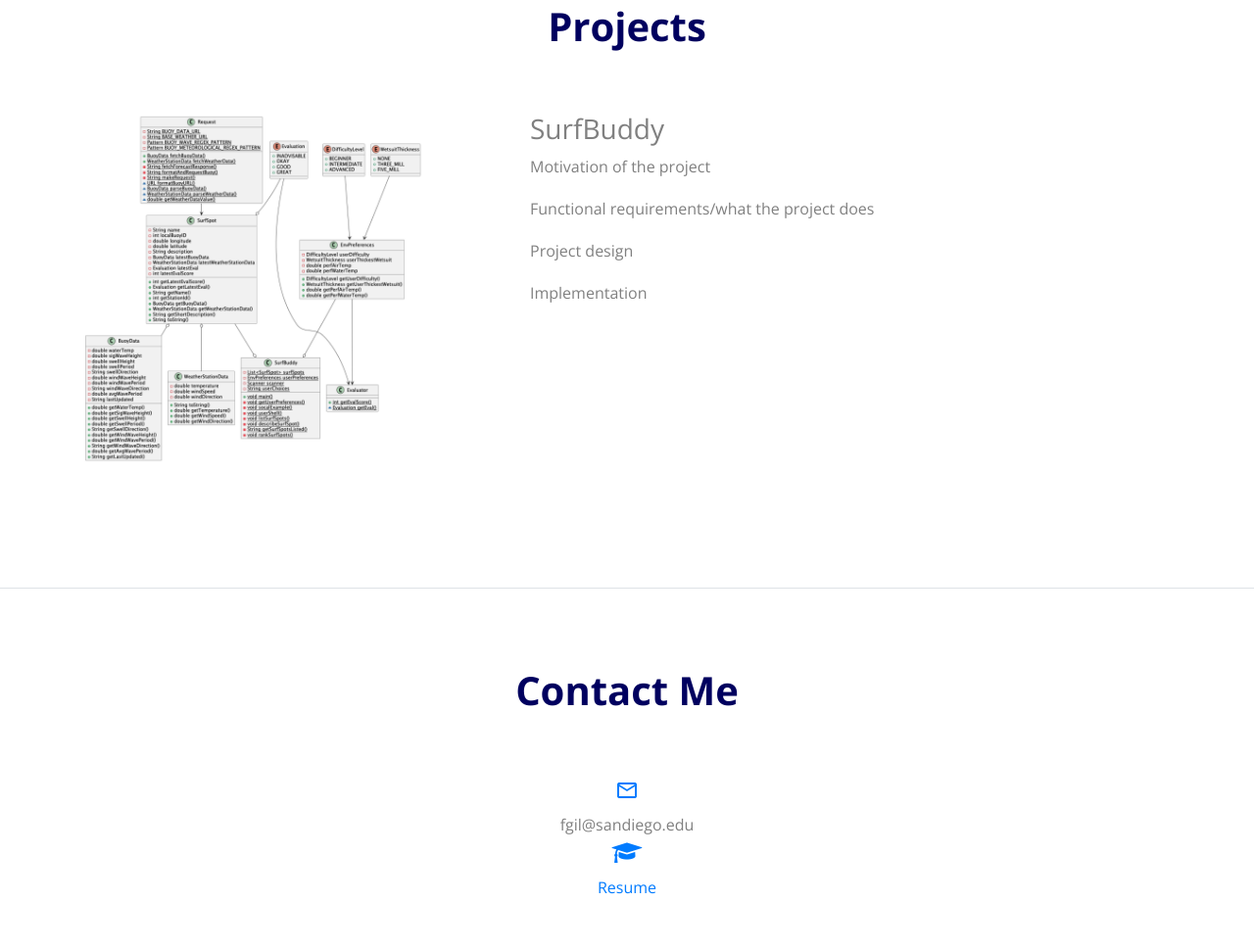
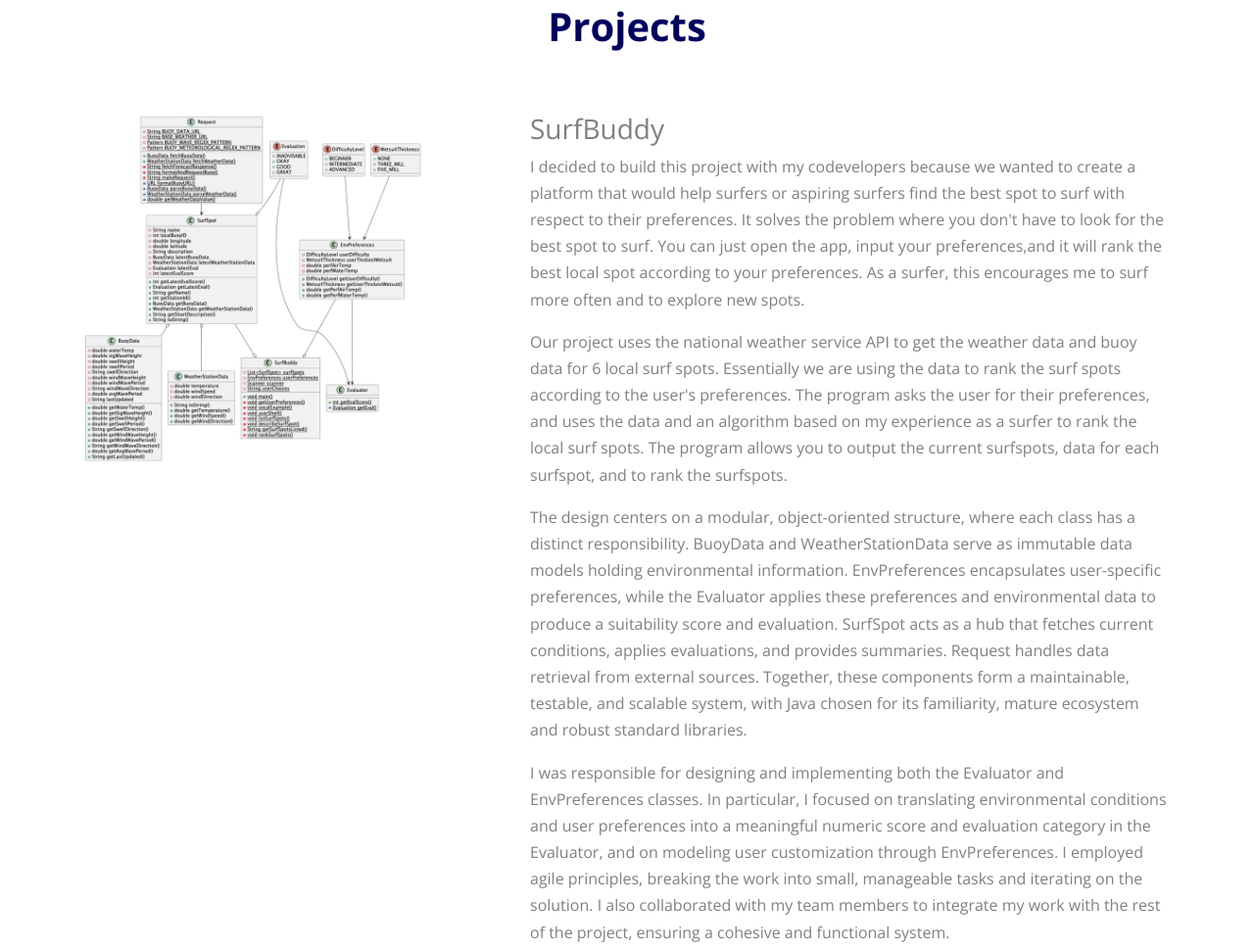
Before and after one commit to philip0402/philip0402.github.io, a plain HTML site: page index.html in a window 1280 px wide. Shown: the part 759-1728 px from the top of the page at 98% size. Drawn offline with nearby package versions, Linux system fonts and the light colour scheme; a script that the page names is missing; files whose address does not match are found by name.

Commit message:
feat: finished rest of project details

```diff
--- a/index.html
+++ b/index.html
@@ -139,16 +139,32 @@
             <div class="mb-4">
               <h3>SurfBuddy</h3>
               <p>
-               Motivation of the project
+               I decided to build this project with my codevelopers because we wanted to create a platform
+               that would help surfers or aspiring surfers find the best spot to surf with respect to their preferences.
+               It solves the problem where you don't have to look for the best spot to surf.
+               You can just open the app, input your preferences,and it will rank the best local spot according to your preferences.
+               As a surfer, this encourages me to surf more often and to explore new spots.
               </p>
               <p>
-              Functional requirements/what the project does
+                Our project uses the national weather service API to get the weather data and buoy data for 6 local surf spots.
+                Essentially we are using the data to rank the surf spots according to the user's preferences.
+                The program asks the user for their preferences, and uses the data and an algorithm based on my experience as a surfer
+                to rank the local surf spots. The program allows you to output the current surfspots, data for each surfspot, and to rank the surfspots.
               </p>
               <p>
-              Project design
+                The design centers on a modular, object-oriented structure, where each class has a distinct responsibility.
+                BuoyData and WeatherStationData serve as immutable data models holding environmental information.
+                EnvPreferences encapsulates user-specific preferences, while the Evaluator applies these preferences and environmental data to produce a suitability score and evaluation.
+                SurfSpot acts as a hub that fetches current conditions, applies evaluations, and provides summaries.
+                Request handles data retrieval from external sources.
+                Together, these components form a maintainable, testable, and scalable system, with Java chosen for its familiarity, mature ecosystem and robust standard libraries.
               </p>
               <p>
-              Implementation
+                I was responsible for designing and implementing both the Evaluator and EnvPreferences classes.
+                In particular, I focused on translating environmental conditions and user preferences into a meaningful numeric score and evaluation category in the Evaluator,
+                and on modeling user customization through EnvPreferences.
+                I employed agile principles, breaking the work into small, manageable tasks and iterating on the solution.
+                I also collaborated with my team members to integrate my work with the rest of the project, ensuring a cohesive and functional system.
               </p>
 
 
```
